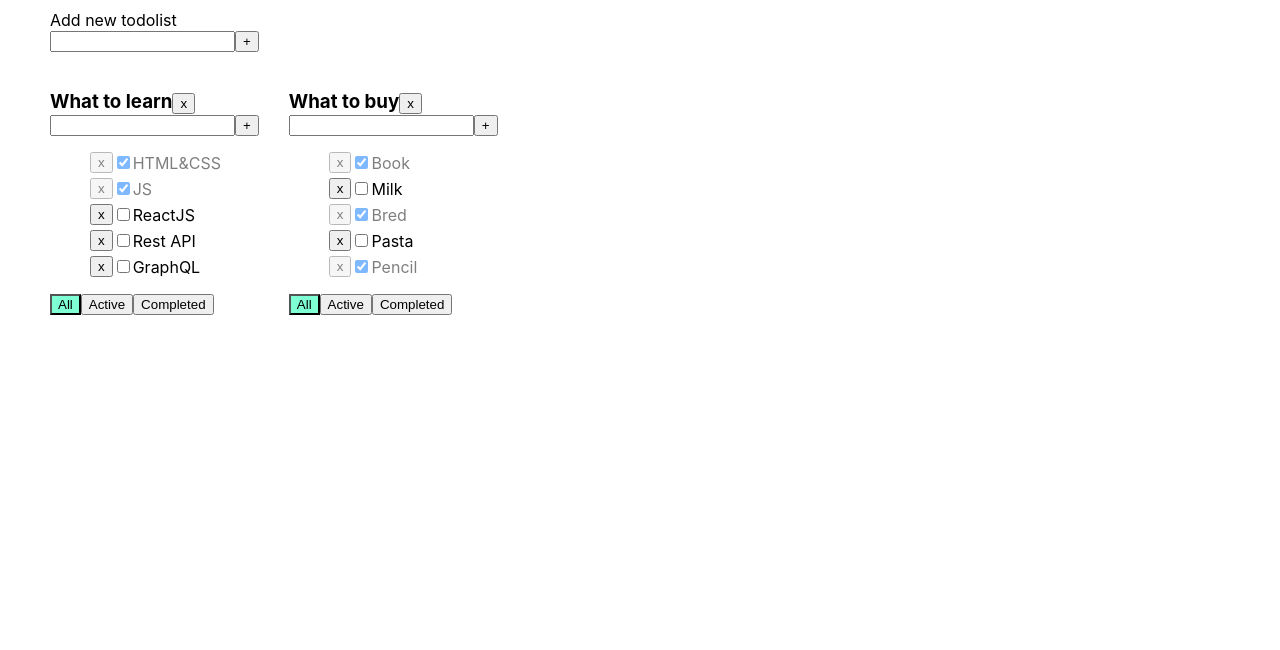
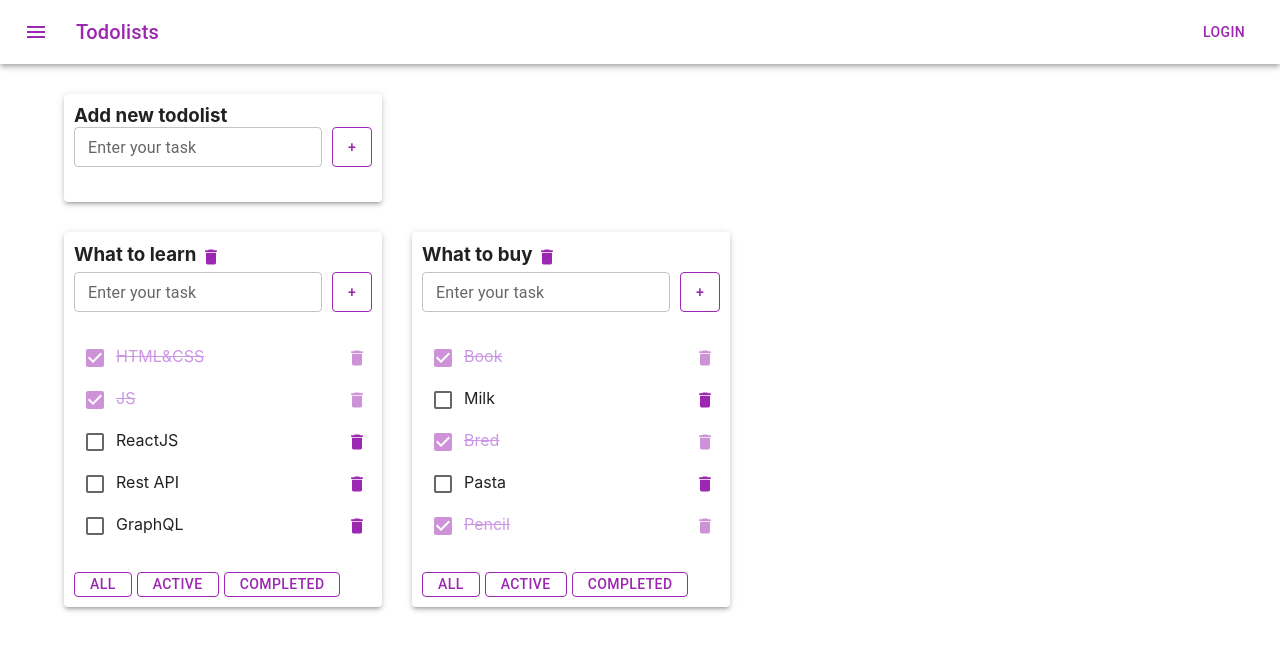
Before and after one commit to ksn-i777/todolist, a React (Create React App) app: page / in a window 1280 px wide. Shown: the top 650 px of the page. Built offline with nearby package versions, Linux system fonts and the light colour scheme.

Commit message:
lesson 7

```diff
--- a/package.json
+++ b/package.json
@@ -3,7 +3,10 @@
   "version": "0.1.0",
   "private": true,
   "dependencies": {
-    "@emotion/react": "^11.10.4",
+    "@emotion/react": "^11.10.5",
+    "@emotion/styled": "^11.10.5",
+    "@mui/icons-material": "^5.10.9",
+    "@mui/material": "^5.10.13",
     "@testing-library/jest-dom": "^5.16.5",
     "@testing-library/react": "^13.4.0",
     "@testing-library/user-event": "^14.4.3",
--- a/src/App.css
+++ b/src/App.css
@@ -1,53 +1,21 @@
-.App {
-  display: grid;
-  grid-template-rows: 50px 1fr;
-  padding: 10px 50px;
-}
-
-.todolists {
-  margin-top: 30px;
-  display: flex;
-  gap: 30px;
-  flex-wrap: wrap;
-}
-
-.App > div {
-  margin-right: 50px;
-}
-
-input:focus {
-  outline: none;
-}
-
-input::placeholder {
-  color: red;
-}
-
-.errorInput {
-  border: red 1px solid;
-}
-
-.activeFilter {
-  background-color: aquamarine;
-  outline: none;
-}
-
-.isDone {
-  opacity: 0.5;
-}
-
 h3 {
   display: inline;
 }
 
-ul {
+.task {
   display: flex;
-  flex-direction: column;
+  justify-content: space-between;
+}
+
+.taskDone {
+  opacity: 0.5;
+  display: flex;
+  justify-content: space-between;
+  text-decoration: line-through;
+  color: darkorchid;
+}
+
+.buttons {
+  display: flex;
   gap: 5px;
 }
-
-li {
-  list-style-type: none;
-  display: flex;
-  align-items: center;
-}
--- a/src/App.tsx
+++ b/src/App.tsx
@@ -1,10 +1,12 @@
-import React, { useState } from 'react';
+import React, {useState} from 'react';
 import './App.css';
 import {Todolist} from './components/Todolist';
-import {v1} from "uuid";
+import {v1} from 'uuid';
 import {UniversalAddItemForm} from './components/UniversalAddItemForm';
+import {AppBarComponent} from './components/AppBarComponent';
+import {Container, Grid, Paper} from '@mui/material';
 
-export type FilterValuesType = "all" | "active" | "completed";
+export type FilterValuesType = 'all' | 'active' | 'completed';
 export type TodolistType = {
     id: string,
     title: string,
@@ -19,6 +21,10 @@ export type TaskType = {
     isDone: boolean,
 };
 
+function MenuIcon() {
+    return null;
+}
+
 function App() {
 
     const todolistID1 = v1();
@@ -32,49 +38,53 @@ function App() {
     const [tasks, setTasks] = useState<TasksType>({
         [todolistID1]:
             [
-            { id: v1(), title: "HTML&CSS", isDone: true },
-            { id: v1(), title: "JS", isDone: true },
-            { id: v1(), title: "ReactJS", isDone: false },
-            { id: v1(), title: "Rest API", isDone: false },
-            { id: v1(), title: "GraphQL", isDone: false },
+                {id: v1(), title: 'HTML&CSS', isDone: true},
+                {id: v1(), title: 'JS', isDone: true},
+                {id: v1(), title: 'ReactJS', isDone: false},
+                {id: v1(), title: 'Rest API', isDone: false},
+                {id: v1(), title: 'GraphQL', isDone: false},
             ],
         [todolistID2]:
             [
-            { id: v1(), title: "Book", isDone: true },
-            { id: v1(), title: "Milk", isDone: false },
-            { id: v1(), title: "Bred", isDone: true },
-            { id: v1(), title: "Pasta", isDone: false },
-            { id: v1(), title: "Pencil", isDone: true },
+                {id: v1(), title: 'Book', isDone: true},
+                {id: v1(), title: 'Milk', isDone: false},
+                {id: v1(), title: 'Bred', isDone: true},
+                {id: v1(), title: 'Pasta', isDone: false},
+                {id: v1(), title: 'Pencil', isDone: true},
             ],
     });
 
-    function addTask (newTaskText: string, todolistID: string) {
+    function addTask(newTaskText: string, todolistID: string) {
         const newTask = {id: v1(), title: newTaskText, isDone: false};
         const todolistTasks = tasks[todolistID];
         tasks[todolistID] = [newTask, ...todolistTasks];
         setTasks({...tasks});
     }
 
-    function removeTask (taskID: string, todolistID: string) {
+    function removeTask(taskID: string, todolistID: string) {
         const todolistTasks = tasks[todolistID];
         tasks[todolistID] = todolistTasks.filter(task => task.id !== taskID);
         setTasks({...tasks});
     }
 
-    function changeFilter (value: FilterValuesType, todolistID: string) {
+    function changeFilter(value: FilterValuesType, todolistID: string) {
         const todolist = todolists.find(tl => tl.id === todolistID);
-        if (todolist) {todolist.filter = value}
+        if (todolist) {
+            todolist.filter = value
+        }
         setTodolists([...todolists]);
     }
 
-    function changeTaskStatus (taskID: string, isDone: boolean, todolistID: string) {
+    function changeTaskStatus(taskID: string, isDone: boolean, todolistID: string) {
         const todolistTasks = tasks[todolistID];
         const task = todolistTasks.find(task => task.id === taskID);
-        if (task) {task.isDone = isDone}
+        if (task) {
+            task.isDone = isDone
+        }
         setTasks({...tasks});
     }
 
-    function removeTodolist (todolistID: string) {
+    function removeTodolist(todolistID: string) {
         const todolistsAfterRemove = todolists.filter(tl => tl.id !== todolistID);
         setTodolists(todolistsAfterRemove);
 
@@ -82,8 +92,8 @@ function App() {
         setTasks({...tasks});
     }
 
-    function addTodolist (newInputText: string) {
-        const todolist:TodolistType = {id: v1(), title: newInputText, filter: 'all'}
+    function addTodolist(newInputText: string) {
+        const todolist: TodolistType = {id: v1(), title: newInputText, filter: 'all'}
         const newTodolists = [todolist, ...todolists]
         setTodolists(newTodolists)
         setTasks({[todolist.id]: [], ...tasks})
@@ -91,24 +101,35 @@ function App() {
 
     function changeTaskTitle(todolistID: string, taskID: string, newTaskTitle: string) {
         const needTask = tasks[todolistID].find(task => task.id === taskID)
-        if (needTask) {needTask.title = newTaskTitle}
+        if (needTask) {
+            needTask.title = newTaskTitle
+        }
         setTasks({...tasks})
     }
 
     function changeTodolistTitle(newTitle: string, todolistID: string) {
         const todolist = todolists.find(tl => tl.id === todolistID)
-        if(todolist) {todolist.title = newTitle}
+        if (todolist) {
+            todolist.title = newTitle
+        }
         setTodolists([...todolists])
     }
 
     return (
         <div className="App">
+            <AppBarComponent/>
+            <Container fixed>
+                <Grid style={{marginTop: '30px', gap: '30px'}} container>
+                    <Paper style={{padding: '10px'}} elevation={3}>
+                        <Grid item>
                             <div>
-                <span>Add new todolist</span>
+                                <h3>Add new todolist</h3>
                                 <UniversalAddItemForm callback={addTodolist}/>
                             </div>
-
-            <div className={'todolists'}>
+                        </Grid>
+                    </Paper>
+                </Grid>
+                <Grid style={{marginTop: '30px', gap: '30px'}} container>
                     {todolists.map(tl => {
 
                         let filteredTasksByFilter = tasks[tl.id];
@@ -120,6 +141,8 @@ function App() {
                         }
 
                         return (
+                            <Paper style={{padding: '10px'}} elevation={3}>
+                                <Grid item>
                                     <Todolist
                                         key={tl.id}
                                         todolistID={tl.id}
@@ -134,10 +157,14 @@ function App() {
                                         changeTaskTitle={changeTaskTitle}
                                         changeTodolistTitle={changeTodolistTitle}
                                     />
+                                </Grid>
+                            </Paper>
                         )
                     })}
-            </div>
+                </Grid>
+            </Container>
         </div>
     );
 }
+
 export default App
--- /dev/null
+++ b/src/components/AppBarComponent.tsx
@@ -0,0 +1,29 @@
+import React from 'react';
+import {AppBar, Box, Button, IconButton, Toolbar, Typography} from '@mui/material';
+import {Menu} from '@mui/icons-material';
+
+
+
+export function AppBarComponent() {
+
+    return (
+        <Box sx={{flexGrow: 1}}>
+            <AppBar position="static" color={'inherit'}>
+                <Toolbar>
+                    <IconButton
+                        size="large"
+                        edge="start"
+                        color="secondary"
+                        aria-label="menu"
+                        sx={{mr: 2}}
+                    ><Menu/>
+                    </IconButton>
+                    <Typography color="secondary" variant="h6" component="div" sx={{flexGrow: 1}}>
+                        Todolists
+                    </Typography>
+                    <Button color="secondary">Login</Button>
+                </Toolbar>
+            </AppBar>
+        </Box>
+    )
+}
--- a/src/components/Todolist.tsx
+++ b/src/components/Todolist.tsx
@@ -4,6 +4,8 @@ import {FilterValuesType, TaskType} from '../App';
 import {UniversalButton} from './UniversalButton';
 import {UniversalAddItemForm} from './UniversalAddItemForm';
 import {UniversalEditableSpan} from './UniversalEditableSpan';
+import {Delete} from '@mui/icons-material';
+import {Button, Checkbox, IconButton} from '@mui/material';
 
 type TodolistPropsType = {
     todolistID: string,
@@ -49,12 +51,22 @@ export function Todolist(props: TodolistPropsType) {
         props.changeTodolistTitle(newTodolistTitle, props.todolistID)
     }
 
+    const styleButton = {
+        minWidth: '40px',
+        maxWidth: '120px',
+        minHeight: '25px',
+        maxHeight: '25px',
+        border: '1px solid',
+        marginTop: '25px'
+    }
+
     return (
         <div>
             <h3><UniversalEditableSpan title={props.title} changeSpanTitle={onChangeTodolistTitle}/></h3>
-            <UniversalButton name="x" className={''} onClick={onRemoveTodolist}/>
+            {/*<UniversalButton name="x" className={''} onClick={onRemoveTodolist}/>*/}
+            <IconButton aria-label="delete" size="small" color="secondary" onClick={onRemoveTodolist}><Delete fontSize="small"/></IconButton>
             <UniversalAddItemForm callback={onAddTask}/>
-            <ul>
+            <div>
                 {props.tasks.map(task => {
 
                     /*function onRemoveTask() {
@@ -68,22 +80,44 @@ export function Todolist(props: TodolistPropsType) {
                     }*/
 
                     return (
-                        <li key={task.id} className={task.isDone ? 'isDone' : ''}>
-                            <UniversalButton name={'x'} className={''} onClick={() => onRemoveTask(task.id)/*onRemoveTask*/}/>
-                            <input
-                                type="checkbox"
-                                checked={task.isDone}
-                                onChange={(e) => onChangeTaskStatus(e, task.id)/*onChangeTaskStatus*/}
-                            />
-                            <UniversalEditableSpan title={task.title} changeSpanTitle={(newTaskTitle: string) => {onChangeTaskTitle(newTaskTitle, task.id)}/*onChangeTaskTitle*/}/>
-                        </li>
+                        <div key={task.id} className={task.isDone ? 'taskDone' : 'task'}>
+                            <div>
+                                {/*<input
+                                    type="checkbox"
+                                    checked={task.isDone}
+                                    onChange={(e) => onChangeTaskStatus(e, task.id)/*onChangeTaskStatus*!/
+                                />*/}
+                                <Checkbox color="secondary" checked={task.isDone} onChange={(e) => onChangeTaskStatus(e, task.id)}/>
+                                <UniversalEditableSpan title={task.title} changeSpanTitle={(newTaskTitle: string) => {onChangeTaskTitle(newTaskTitle, task.id)}/*onChangeTaskTitle*/}/>
+                            </div>
+                            {/*<UniversalButton name={'x'} className={''} onClick={() => onRemoveTask(task.id)/*onRemoveTask*!//>*/}
+                            <IconButton aria-label="delete" size="small" color="secondary" onClick={() => onRemoveTask(task.id)}><Delete fontSize="small"/></IconButton>
+                        </div>
                     )})
                 }
-            </ul>
-            <div>
-                <UniversalButton name={'All'} className={props.filter === 'all' ? 'activeFilter' : ''} onClick={() => onChangeFilter('all')}/>
+            </div>
+            <div className={'buttons'}>
+                {/*<UniversalButton name={'All'} className={props.filter === 'all' ? 'activeFilter' : ''} onClick={() => onChangeFilter('all')}/>
                 <UniversalButton name={'Active'} className={props.filter === 'active' ? 'activeFilter' : ''} onClick={() => onChangeFilter('active')}/>
-                <UniversalButton name={'Completed'} className={props.filter === 'completed' ? 'activeFilter' : ''} onClick={() => onChangeFilter('completed')}/>
+                <UniversalButton name={'Completed'} className={props.filter === 'completed' ? 'activeFilter' : ''} onClick={() => onChangeFilter('completed')}/>*/}
+                <Button
+                    variant="outlined"
+                    color="secondary"
+                    style={styleButton}
+                    onClick={() => onChangeFilter('all')}>All
+                </Button>
+                <Button
+                    variant="outlined"
+                    color="secondary"
+                    style={styleButton}
+                    onClick={() => onChangeFilter('active')}>Active
+                </Button>
+                <Button
+                    variant="outlined"
+                    color="secondary"
+                    style={styleButton}
+                    onClick={() => onChangeFilter('completed')}>Completed
+                </Button>
             </div>
         </div>
     )
--- a/src/components/UniversalAddItemForm.tsx
+++ b/src/components/UniversalAddItemForm.tsx
@@ -1,4 +1,5 @@
 import React, {ChangeEvent, KeyboardEvent, useState} from 'react';
+import {Button, TextField} from '@mui/material';
 
 type UniversalAddItemFormPropsType = {
     callback: (newInputText: string) => void,
@@ -37,16 +38,38 @@ export function UniversalAddItemForm(props: UniversalAddItemFormPropsType) {
         }
     }
 
+    const buttonStyle = {
+        minWidth: '40px',
+        maxWidth: '40px',
+        minHeight: '40px',
+        maxHeight: '40px',
+        border: '1px solid',
+    }
+    const inputStyle = {
+        marginBottom: '25px',
+        marginRight: '10px'
+    }
+
     return (
         <div>
-            <input
+            {/*<input
                 value={newInputText}
                 onChange={onChangeInput}
                 onKeyPress={onKeyPress}
                 className={error ? 'errorInput' : ''}
                 placeholder={error ? errorMessage : ''}
-            />
-            <button onClick={onAddItem}>+</button>
+            />*/}
+            <TextField
+                error={!!error}
+                variant="outlined"
+                size="small"
+                style={inputStyle}
+                label={error ? errorMessage : 'Enter your task'}
+                value={newInputText}
+                onChange={onChangeInput}
+                onKeyPress={onKeyPress}/>
+            {/*<button onClick={onAddItem}>+</button>*/}
+            <Button style={buttonStyle} color='secondary' onClick={onAddItem}>+</Button>
         </div>
     )
 }
--- a/src/components/UniversalEditableSpan.tsx
+++ b/src/components/UniversalEditableSpan.tsx
@@ -1,4 +1,5 @@
 import React, {ChangeEvent, useState} from 'react';
+import {TextField} from '@mui/material';
 
 type UniversalEditableSpanPropsType = {
     title: string,
@@ -19,13 +20,27 @@ export function UniversalEditableSpan(props: UniversalEditableSpanPropsType) {
         props.changeSpanTitle(e.currentTarget.value)
     }
 
+    const inputStyle = {
+        minWidth: '150px',
+        maxWidth: '150px',
+        minHeight: '20px',
+        maxHeight: '20px',
+    }
+
     return editMode
-        ? <input
-            type="text"
-            value={props.title}
-            onChange={onChangeSpanText}
-            onBlur={onFinishEditMode}
-            autoFocus
-        />
+        ? /*<input
+                type="text"
+                value={props.title}
+                onChange={onChangeSpanText}
+                onBlur={onFinishEditMode}
+                autoFocus/>*/
+            <TextField
+                variant="standard"
+                size="small"
+                style={inputStyle}
+                value={props.title}
+                onChange={onChangeSpanText}
+                onBlur={onFinishEditMode}
+                autoFocus/>
         : <span onDoubleClick={onStartEditMode}>{props.title}</span>
 }
```
Also changed, not shown: 1 other file (tests, documents, lock files or other folders). Lines whose indentation alone changed are shown as unchanged.
